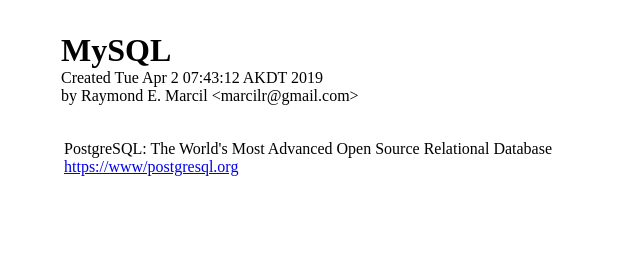
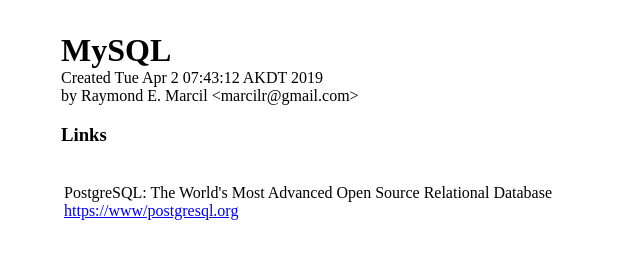
Before and after one commit to marcilr/postgresql, a plain HTML site: page index.html in a window 1280 px wide. Shown: the whole page, without its empty margins (0-640 px from the left). Drawn offline with Linux system fonts and the light colour scheme.

Commit message:
Added Links header

```diff
--- a/index.html
+++ b/index.html
@@ -40,6 +40,7 @@
 by Raymond E. Marcil &lt;marcilr@gmail.com&gt;
 
 
+<h3>Links</h3>
 <p>
 <table width="85%">
 <tr>
```
